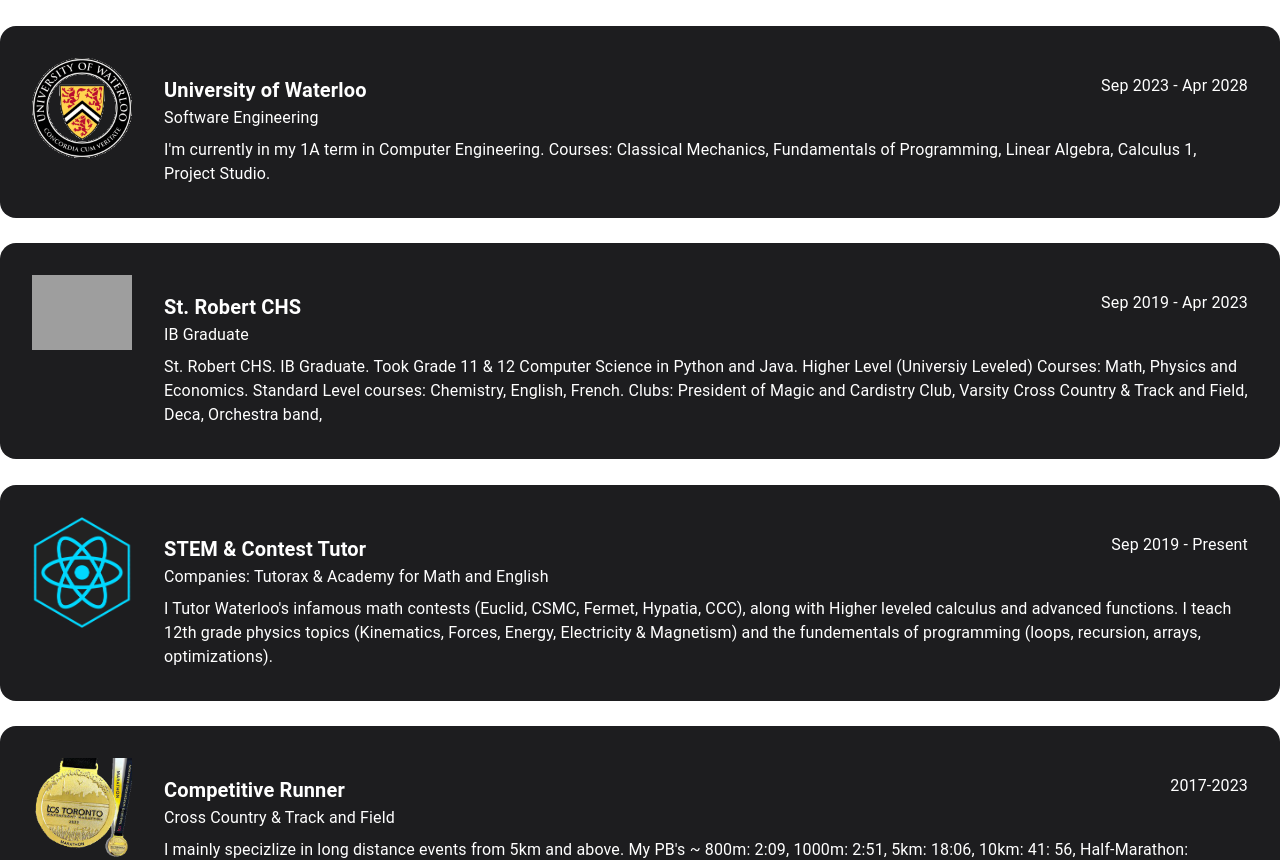
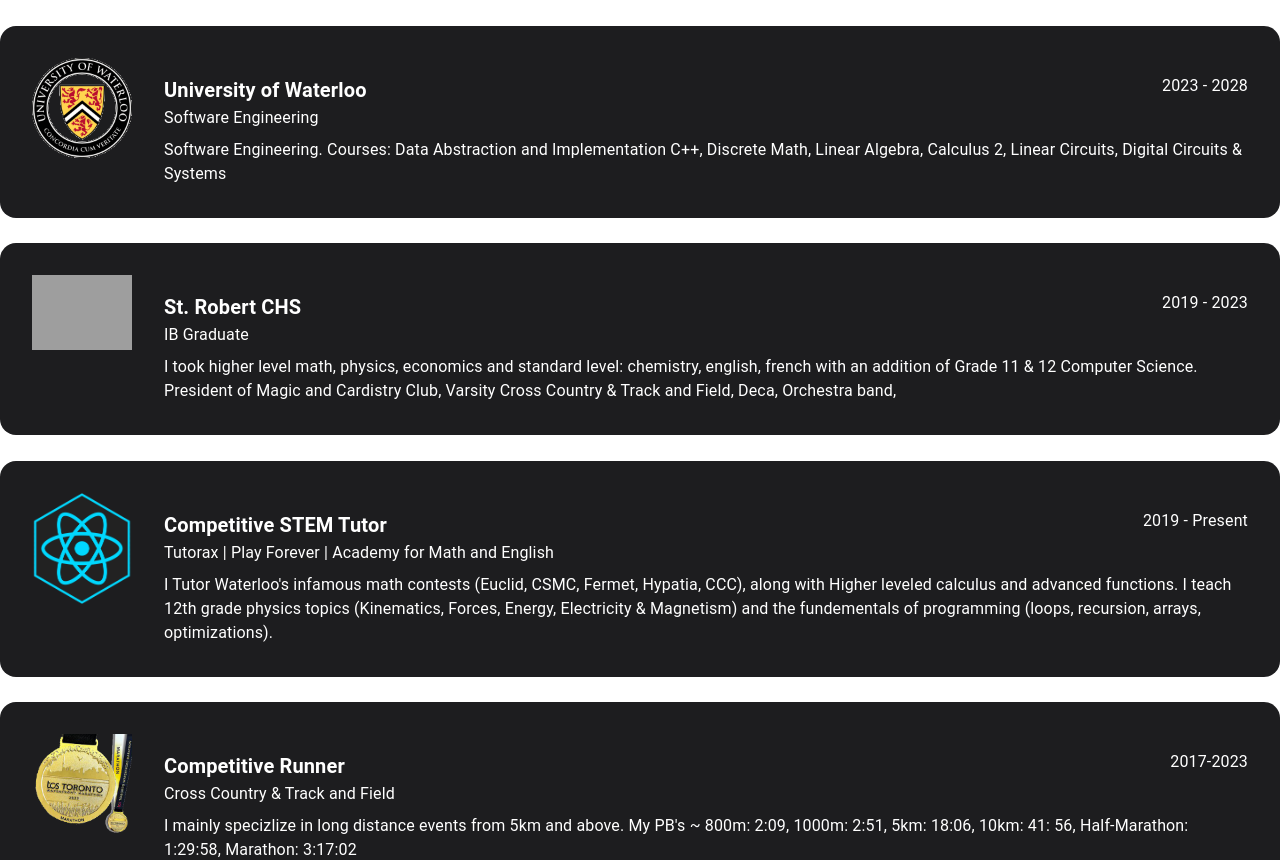
Before and after one commit to LGeoff31/Porfolio, a Next.js app: page /subcomponents/AboutBox in a window 1280 px wide. Shown: the top 860 px of the page. Built offline with nearby package versions, Linux system fonts and the light colour scheme; grey boxes are pictures that could not be loaded.

Commit message:
updated website updating projects

```diff
--- a/pages/subcomponents/AboutBox.tsx
+++ b/pages/subcomponents/AboutBox.tsx
@@ -7,23 +7,23 @@ const AboutBox = () => {
       src: "/images/waterlooLogo.png",
       name: "University of Waterloo",
       heading: "Software Engineering",
-      date: "Sep 2023 - Apr 2028",
+      date: "2023 - 2028",
       description:
-        "I'm currently in my 1A term in Computer Engineering. Courses: Classical Mechanics, Fundamentals of Programming, Linear Algebra, Calculus 1, Project Studio.",
+        "Software Engineering. Courses: Data Abstraction and Implementation C++, Discrete Math, Linear Algebra, Calculus 2, Linear Circuits, Digital Circuits & Systems",
     },
     {
       src: "/images/IB-logo.png",
       name: "St. Robert CHS",
       heading: "IB Graduate",
-      date: "Sep 2019 - Apr 2023",
+      date: "2019 - 2023",
       description:
-        "St. Robert CHS. IB Graduate. Took Grade 11 & 12 Computer Science in Python and Java. Higher Level (Universiy Leveled) Courses:  Math, Physics and Economics. Standard Level courses: Chemistry, English, French. Clubs: President of Magic and Cardistry Club, Varsity Cross Country & Track and Field, Deca, Orchestra band,   ",
+        "I took higher level math, physics, economics and standard level: chemistry, english, french with an addition of Grade 11 & 12 Computer Science. President of Magic and Cardistry Club, Varsity Cross Country & Track and Field, Deca, Orchestra band,   ",
     },
     {
       src: "/images/Reacter (1).png",
-      name: "STEM & Contest Tutor",
-      heading: "Companies: Tutorax & Academy for Math and English",
-      date: "Sep 2019 - Present",
+      name: "Competitive STEM Tutor",
+      heading: "Tutorax | Play Forever | Academy for Math and English",
+      date: "2019 - Present",
       description:
         "I Tutor Waterloo's infamous math contests (Euclid, CSMC, Fermet, Hypatia, CCC), along with Higher leveled calculus and advanced functions. I teach 12th grade physics topics (Kinematics, Forces, Energy, Electricity & Magnetism) and the fundementals of programming (loops, recursion, arrays, optimizations).  ",
     },
--- a/pages/subcomponents/ProjectBox.tsx
+++ b/pages/subcomponents/ProjectBox.tsx
@@ -98,19 +98,19 @@ const ProjectBox = () => {
       />
       <Project
         title="Where2Visit"
-        link="https://where2visit-test.netlify.app/"
+        link="https://where2visit.netlify.app/"
         src="/images/maybenow.png"
         description="A easily accessible web application to allow your friends to decide where to eat. The location will auto-generate to your current location, and zooming in and out of the maps will update the restaurants to fit the latitude and longitude in real-time! Additionally, view all the options on the sidebar with interesting information including rating, cuisine type, price, and their website! Moreover, this website not only allows for restaurants, but also includes hotels and entertainment spots! Have the option to Filter based on rating to satisfy your needs and enjoy a fun night out!"
-        hosted="https://where2visit-test.netlify.app"
+        hosted="https://where2visit.netlify.app/"
         code="https://github.com/LGeoff31/where2visittest"
         skills={["react", "Google Places API", "RapidAPI", "Material UI"]}
       />
       <Project
         title="Insomnia"
-        link="https://return-pal-preview.vercel.app/return"
-        src="/images/insomnia_pic.jpg"
+        link="https://insomniahub.vercel.app/"
+        src="/images/line_chart.png"
         description="Utilizing advanced Data Visualization and powerful Algorithms, gain insights into your sleep quality and duration. Visualize correlations and trends, empowering yourself to achieve better rest."
-        hosted="https://return-pal-preview.vercel.app/return"
+        hosted="https://insomniahub.vercel.app/"
         code="https://github.com/LGeoff31/Insomnia"
         skills={[
           "MongoDB",
@@ -132,10 +132,10 @@ const ProjectBox = () => {
       />
       <Project
         title="Streaming Platform"
-        link="https://electricochy-youtube.netlify.app/"
+        link="https://visionarium.netlify.app/"
         src="/images/youtubeClone.png"
         description="This is a streaming platform utilizing rapid API to generate relevant videos targeted towards your preference! It includes features such as likes, views, and channel icons for you to enjoy your favourite videos online!"
-        hosted="https://electricochy-youtube.netlify.app/"
+        hosted="https://visionarium.netlify.app/"
         code="https://github.com/LGeoff31/youtubeWebsite"
         skills={["react", "javascript", "CSS", "HTML", "Material-ui"]}
       />
```
Also changed, not shown: public/images/line_chart.png (added).
